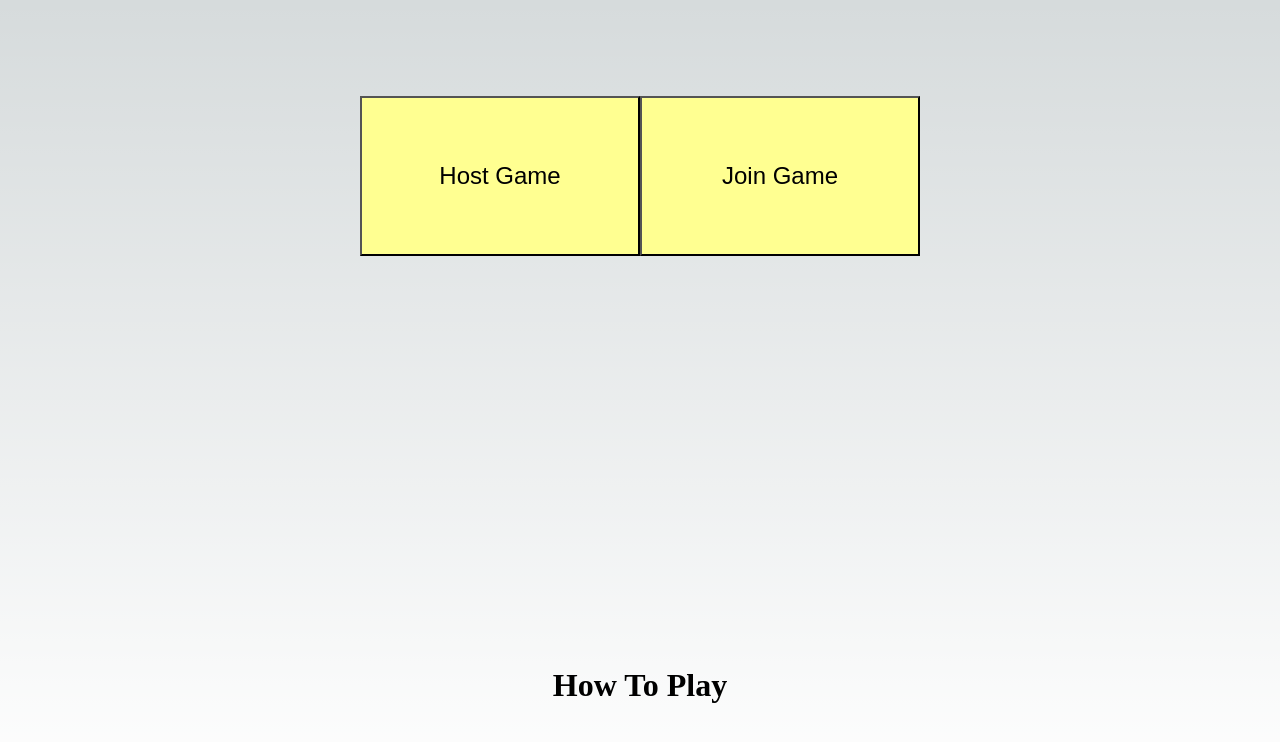
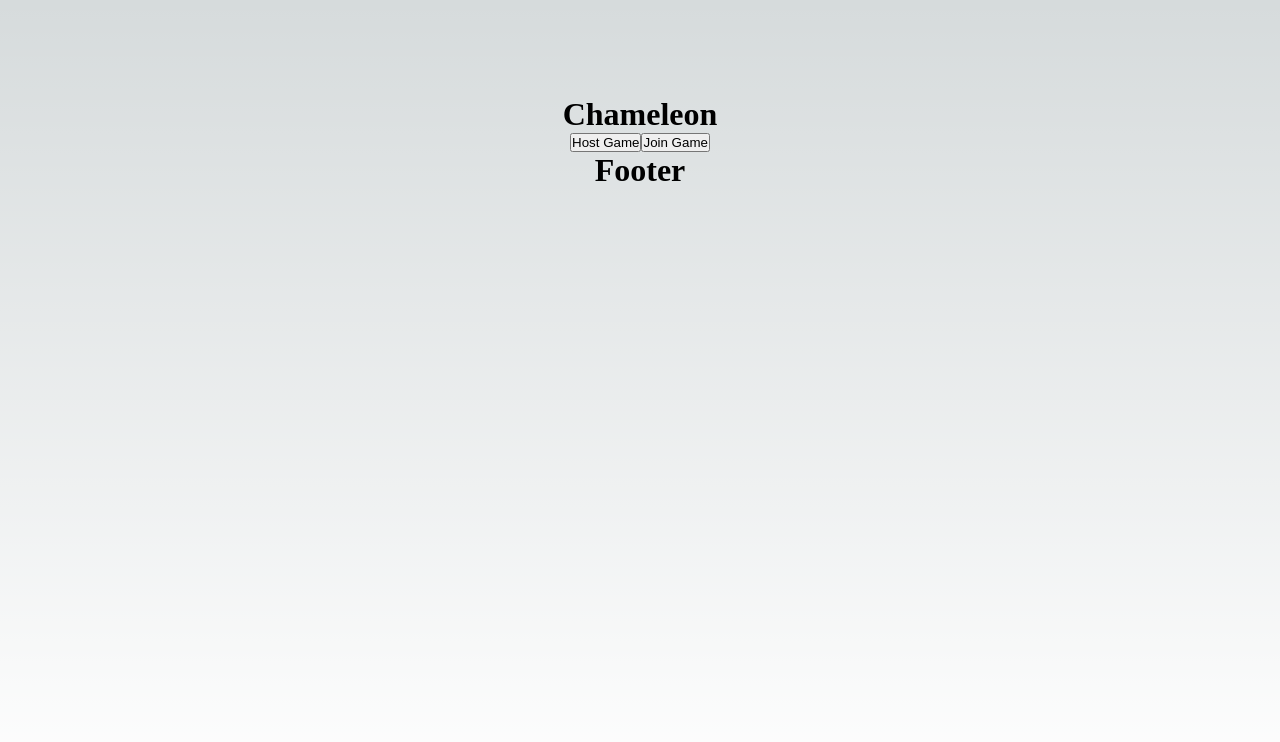
Before and after one commit to jordannapoleon/Chameleon_Clone, a Next.js app: page / in a window 1280 px wide. Shown: the top 742 px of the page. Built offline with nearby package versions, Linux system fonts and the light colour scheme.

Commit message:
organized home page layout

```diff
--- a/pages/Home/Home.js
+++ b/pages/Home/Home.js
@@ -6,12 +6,13 @@ import css from '@/styles/HomePage.module.css'
 const HomePage = () => {
     return (
         <>
-            <div className={`${css.ButtonContainer}`}>
-                <button className={`${css.button}`} >Host Game</button>
-                <button className={`${css.button}`}>Join Game</button>
-            </div>
-            <div className={`${css.HowToPlay}`}>
-                <h1> How To Play</h1>
+            <div className={`${css.playerContainerHome}`}>
+                <div className={`${css.usernameInputHome}`}>
+                </div>
+                <div className={`${css.selectionContainerHome}`}>
+                    <button className={`${css.selectionButtonHome}`}>Host Game</button>
+                    <button className={`${css.selectionButtonHome}`}>Join Game</button>
+                </div>
             </div>
         </>
 
--- a/pages/components/Layout/Footer.js
+++ b/pages/components/Layout/Footer.js
@@ -1,6 +1,6 @@
 const Footer = () => {
     return (
-        null
+        <h1>Footer</h1>
     )
 };
 
--- a/pages/components/Layout/Header.js
+++ b/pages/components/Layout/Header.js
@@ -1,6 +1,8 @@
+import css from '@/styles/Layout.module.css'
+
 const Header = () => {
     return (
-        null
+        <h1 className={`${css.headerLayout}`}>Chameleon</h1>
     )
 };
 
--- a/pages/components/Layout/Layout.js
+++ b/pages/components/Layout/Layout.js
@@ -1,13 +1,20 @@
 //Libraries
 import React, { useEffect, useState } from "react";
-//Pages
 import Header from "./Header";
 import Footer from "./Footer";
+//Pages
+
 //Styling
 const Layout = ({ children }) => {
-    <Header />
-    {children}
-    <Footer />
+
+    return(
+        <>
+            <Header />
+            {children}
+            <Footer />
+        </>
+    );
+
 };
 
 export default Layout;
--- a/pages/index.js
+++ b/pages/index.js
@@ -20,9 +20,9 @@ export default function Home() {
         <link rel="icon" href="/favicon.ico" />
       </Head>
         <>
-          <main className={`${styles.main}`}>
-            <HomePage />
-          </main>
+            <Layout>
+                <HomePage />
+            </Layout>
         </>
 
 
--- a/styles/HomePage.module.css
+++ b/styles/HomePage.module.css
@@ -1,21 +1,26 @@
-.button {
+.playerContainerHome {
+    top: 0;
+    height: 100%
+};
+.usernameInputHome {
+
+};
+
+
+.selectionButtonHome {
     width: 35vh;
     height: 20vh;
     font-size: 3vh;
     color: rgb(0, 0, 0);
-    background-color: rgb(255, 255, 145);
+    background-color: rgb(255, 238, 112);
 }
-.button:hover {
-    color: rgb(255, 255, 145);
-    background-color: rgb(180, 255, 181);
+.selectionButtonHome:hover {
+    color: rgb(255, 238, 112);
+    background-color: rgb(139, 179, 128);
 }
-.ButtonContainer{
+.selectionContainerHome{
     display: flex;
     flex-direction: row;
     justify-content: space-between;
 
 }
-
-.HowToPlay{
-
-}
--- /dev/null
+++ b/styles/Layout.module.css
@@ -0,0 +1,3 @@
+.headerLayout{
+
+}
--- a/styles/globals.css
+++ b/styles/globals.css
@@ -17,6 +17,8 @@
     #0071ff33 160deg,
     transparent 360deg
   );
+
+
   --secondary-glow: radial-gradient(
     rgba(255, 255, 255, 1),
     rgba(255, 255, 255, 0)
@@ -38,6 +40,15 @@
   --callout-border-rgb: 172, 175, 176;
   --card-rgb: 180, 185, 188;
   --card-border-rgb: 131, 134, 135;
+}
+
+#__next {
+  display: flex;
+  flex-direction: column;
+  /* justify-content: space-between; */
+  align-items: center;
+  padding: 6rem;
+  min-height: 100vh;
 }
 
 @media (prefers-color-scheme: dark) {
```
